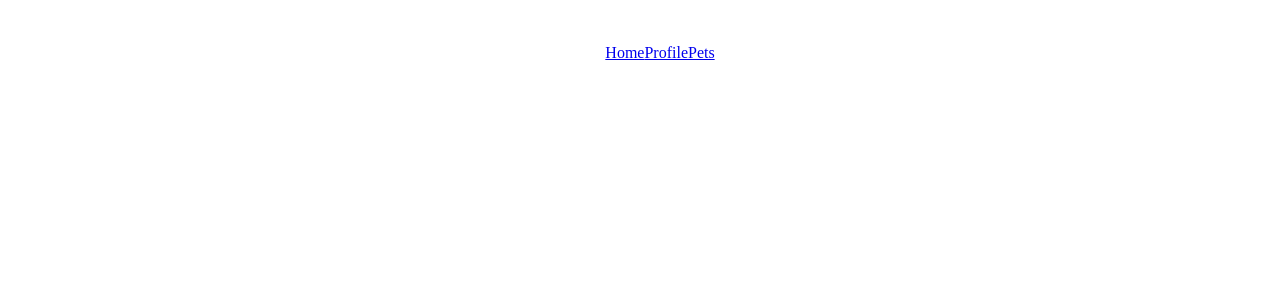
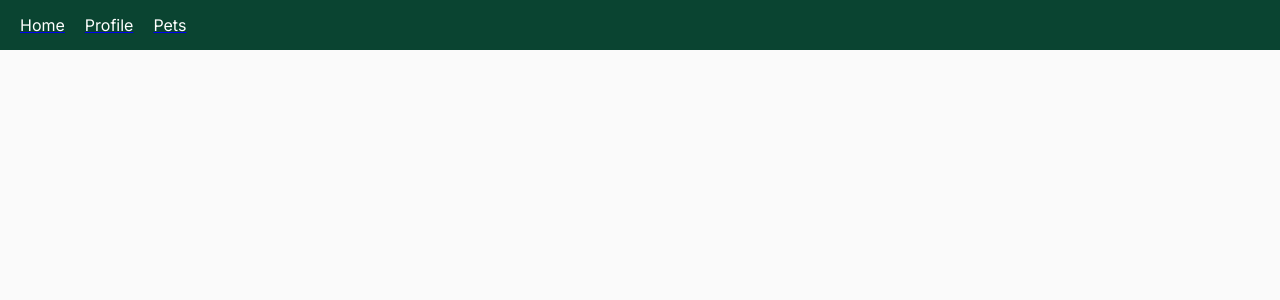
Before and after one commit to AlyonaGN/pet-care-next, a Next.js app: page / in a window 1280 px wide. Shown: the top 300 px of the page. Built offline with nearby package versions, Linux system fonts and the light colour scheme.

Commit message:
clear structure

```diff
--- /dev/null
+++ b/app/components/Header.tsx
@@ -0,0 +1,53 @@
+"use client"
+
+import Link from "next/link"
+import styled from "styled-components"
+
+interface NavLink {
+  href: string
+  label: string
+}
+
+interface HeaderProps {
+  navLinks: Array<NavLink>
+}
+
+const Nav = styled.nav`
+  position: sticky;
+  top: 0;
+  background: #0a4431;
+  padding: 15px 10px;
+`
+
+const Ul = styled.ul`
+  display: flex;
+  align-items: center;
+  list-style: none;
+  margin: 0;
+  padding: 0;
+`
+
+const Li = styled.li`
+  margin: 0 10px;
+`
+
+const StyledLink = styled.a`
+  color: white;
+  text-decoration: none;
+`
+
+export const Header: React.FC<HeaderProps> = ({ navLinks }) => {
+  return (
+    <Nav>
+      <Ul>
+        {navLinks.map((link) => (
+          <Li key={link.href}>
+            <Link href={link.href} passHref>
+              <StyledLink>{link.label}</StyledLink>
+            </Link>
+          </Li>
+        ))}
+      </Ul>
+    </Nav>
+  )
+}
--- a/app/layout.tsx
+++ b/app/layout.tsx
@@ -1,4 +1,13 @@
 import StyledComponentsRegistry from "@/lib/registry"
+import GlobalStyles from "@/styles/GlobalStyles"
+import { Inter } from "next/font/google"
+
+const inter = Inter({ subsets: ["latin"] })
+
+export const metadata = {
+  title: "Pet Care",
+  description: "App for Taking Care of Your Pet",
+}
 
 export default function RootLayout({
   children,
@@ -8,7 +17,10 @@ export default function RootLayout({
   return (
     <html>
       <body>
-        <StyledComponentsRegistry>{children}</StyledComponentsRegistry>
+        <GlobalStyles />
+        <StyledComponentsRegistry>
+          <div className={inter.className}>{children}</div>
+        </StyledComponentsRegistry>
       </body>
     </html>
   )
--- a/app/page.tsx
+++ b/app/page.tsx
@@ -1,57 +1,10 @@
-import styled from "styled-components"
-import { Inter } from "next/font/google"
-import Link from "next/link"
+import { Header } from "./components/Header"
+import { navLinks } from "./utils"
 
-const Container = styled.div`
-  display: flex;
-  flex-direction: column;
-  min-height: 100vh;
-`
-
-const Main = styled.main`
-  flex: 1;
-  padding: 20px;
-  text-align: center;
-`
-
-const inter = Inter({ subsets: ["latin"] })
-
-export const metadata = {
-  title: "Pet Care",
-  description: "App for Taking Care of Your Pet",
-}
-
-const navLinks = [
-  {
-    href: "/",
-    label: "Home",
-  },
-  {
-    href: "/profile",
-    label: "Profile",
-  },
-  {
-    href: "/pets",
-    label: "Pets",
-  },
-]
-
-export default function Home({ children }) {
+export default function Main() {
   return (
-    <Container>
-      <Main>
-        <nav>
-          <ul className="flex items-center">
-            {navLinks.map((link) => (
-              <Link key={link.href} href={link.href}>
-                {link.label}
-              </Link>
-            ))}
-          </ul>
-        </nav>
-
-        <div className={inter.className}>{children}</div>
-      </Main>
-    </Container>
+    <main>
+      <Header navLinks={navLinks} />
+    </main>
   )
 }
--- /dev/null
+++ b/app/utils.ts
@@ -0,0 +1,14 @@
+export const navLinks = [
+  {
+    href: "/",
+    label: "Home",
+  },
+  {
+    href: "/profile",
+    label: "Profile",
+  },
+  {
+    href: "/pets",
+    label: "Pets",
+  },
+]
--- a/package.json
+++ b/package.json
@@ -13,6 +13,7 @@
     "@types/react": "18.2.66",
     "@types/react-dom": "18.2.22",
     "autoprefixer": "10.4.18",
+    "babel-plugin-styled-components": "^2.1.4",
     "eslint": "8.57.0",
     "eslint-config-next": "14.1.3",
     "next": "14.1.3",
--- /dev/null
+++ b/styles/GlobalStyles.tsx
@@ -0,0 +1,16 @@
+"use client"
+
+import { createGlobalStyle } from "styled-components"
+
+const GlobalStyles = createGlobalStyle`
+  body {
+    margin: 0;
+    font-family: Inter, sans-serif;
+    background: #fafafa;
+  }
+  * {
+    box-sizing: border-box;
+  }
+`
+
+export default GlobalStyles
```
Also changed, not shown: .babelrc (added), 1 other file (tests, documents, lock files or other folders).
